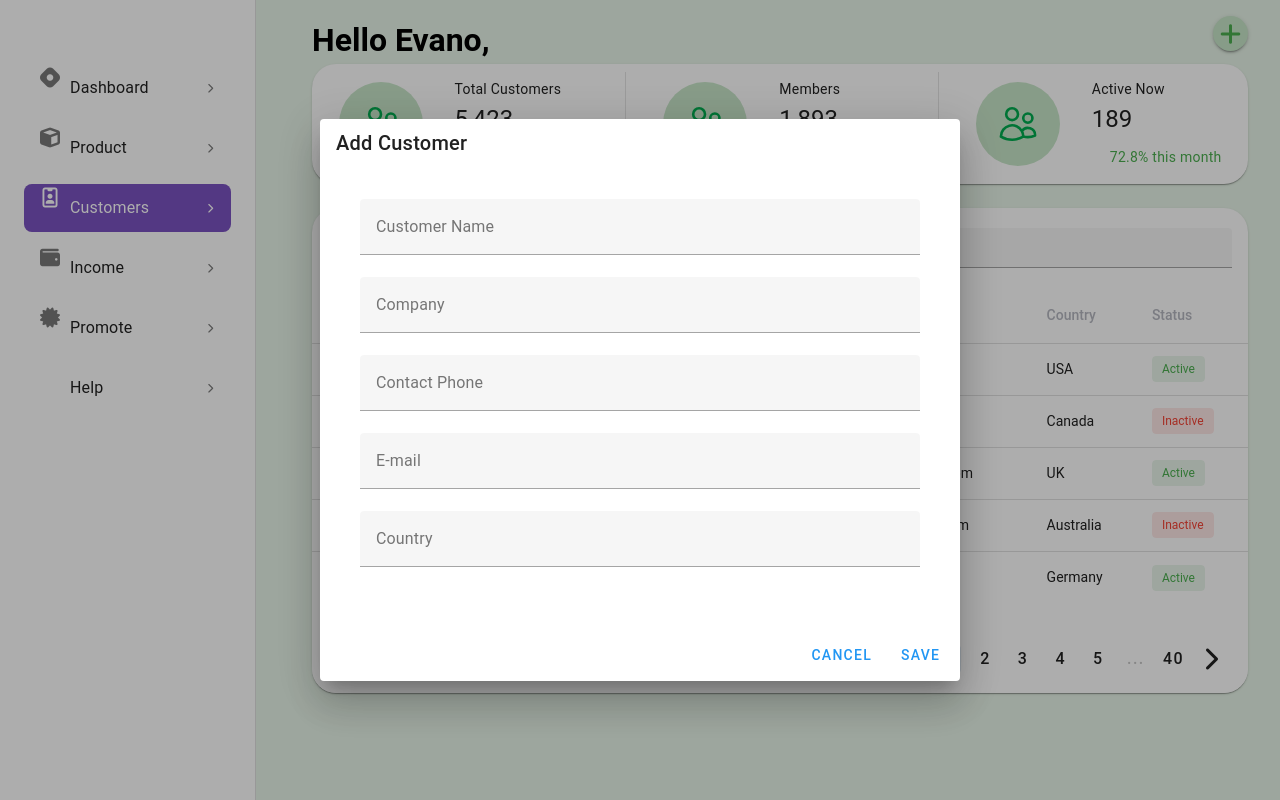
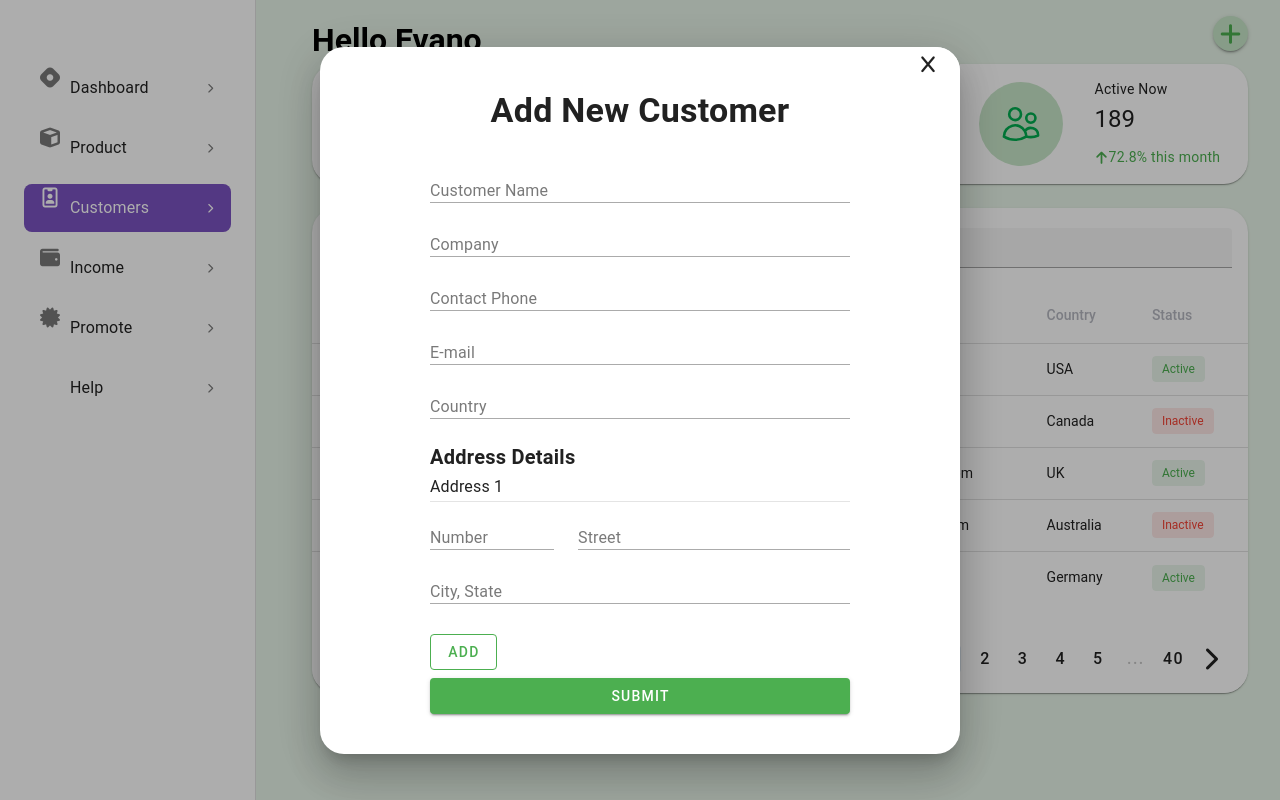
Before and after one commit to Husam7664/Customer-address-book, a Vue app: page /customers in a window 1280 px wide. Both pictures are taken after a click on the button 1230 px from the left and 33 px from the top of the page. Built offline with nearby package versions, Linux system fonts and the light colour scheme.

Commit message:
add new customer popup

```diff
--- a/src/components/AddCustomer.vue
+++ b/src/components/AddCustomer.vue
@@ -1,40 +1,55 @@
 <template>
   <!-- create add customer dialog -->
-  <v-dialog :model-value="modelValue" max-width="50%">
-    <v-card>
-      <v-card-title>
-        <span class="headline">Add Customer</span>
+  <v-dialog :model-value="modelValue" max-width="50%" persistent>
+    <v-card class="rounded-xl">
+      <div class="text-end">
+        <!-- <v-btn color="blue darken-1" text @click="close"/> -->
+        <v-btn flat @click="close">
+          <v-icon>fa-solid fa-x</v-icon>
+        </v-btn>
+      </div>
+      <v-card-title class="text-center">
+        <span class=" text-h4 font-weight-bold">Add New Customer</span>
       </v-card-title>
 
       <v-card-text>
         <v-container>
-          <v-text-field v-model="customerName" label="Customer Name" required />
-          <v-text-field v-model="company" label="Company" required />
-          <v-text-field v-model="customerName" label="Contact Phone" required />
-          <v-text-field v-model="email" label="E-mail" required />
-          <v-text-field v-model="country" label="Country" required />
+          <v-sheet max-width="75%" class="mx-auto">
+          <v-form @submit.prevent="handleSubmit">
+          <v-text-field v-model="customerName" label="Customer Name"  variant="underlined" density="compact" required />
+          <v-text-field v-model="company" label="Company"  variant="underlined" density="compact" required />
+          <v-text-field v-model="contactPhone" :rules="contactNumberRules" label="Contact Phone"  variant="underlined" density="compact" required />
+          <v-text-field v-model="email" label="E-mail"  variant="underlined" density="compact" required />
+          <v-text-field v-model="country" label="Country"  variant="underlined" density="compact" required />
+          <span class=" text-h6 font-weight-bold">Address Details</span>
+          <div v-for="(adress, i) in addresses" :key="i">
+            <span class="text-subtitle-1 ">Address {{ i + 1 }}</span>
+            <v-divider></v-divider>
+            <v-row class="mt-1">
+              <v-col cols="12" sm="6" md="4">
+                <v-text-field v-model="adress.number" label="Number" :rules="contactNumberRules" variant="underlined" density="compact" required />
+              </v-col>
+              <v-col cols="12" sm="6" md="8">
+                <v-text-field v-model="adress.street" label="Street"  variant="underlined" density="compact" required />
+              </v-col>
+            </v-row>
+            <v-text-field v-model="adress.cityState" label="City, State"  variant="underlined" density="compact" required />
+          </div>
 
-          <!-- <v-row>
-            <v-col cols="12" sm="6" md="4">
-              <v-text-field v-model="name" label="Name" required></v-text-field>
-            </v-col>
 
-            <v-col cols="12" sm="6" md="4">
-              <v-text-field v-model="email" label="E-mail" required></v-text-field>
-            </v-col>
+          <v-btn color="green" text variant="outlined" :disabled="addresses.length === 2" class="mt-2" @click="addAdress">Add </v-btn>
 
-            <v-col cols="12" sm="6" md="4">
-              <v-text-field v-model="phone" label="Phone" required></v-text-field>
-            </v-col>
-          </v-row> -->
+          <v-btn type="submit" color="green" block class="mt-2">Submit</v-btn>
+          </v-form>
+        </v-sheet>
         </v-container>
       </v-card-text>
 
-      <v-card-actions>
+      <!-- <v-card-actions>
         <v-spacer></v-spacer>
-        <v-btn color="blue darken-1" text @click="close">Cancel</v-btn>
+
         <v-btn color="blue darken-1" text @click="save">Save</v-btn>
-      </v-card-actions>
+      </v-card-actions> -->
     </v-card>
   </v-dialog>
 </template>
@@ -53,9 +68,59 @@ export default {
   setup(props, { emit}) {
     // const emit = defineEmits(['update:modelValue']);
 
-    const name = ref('');
+    const customerName = ref('');
+    const company = ref('');
+    const contactPhone = ref('');
     const email = ref('');
-    const phone = ref('');
+    const country = ref('');
+    const addresses = ref([
+      {
+        number: '',
+        street: '',
+        cityState: '',
+      }
+    ]);
+    const number = ref('');
+    const street = ref('');
+    const cityState = ref('');
+
+    // const firstNameRules = [
+    //   value => {
+    //     if (value?.length > 3) return true;
+    //     return 'First name must be at least 3 characters.';
+    //   },
+    // ];
+
+
+    const contactNumberRules = [
+      value => {
+        if (value?.length > 9 && /[0-9-]+/.test(value)) return true
+
+        return 'Phone number needs to be at least 9 digits.'
+      },
+    ];
+
+    const addAdress = () => {
+      addresses.value.push({
+        number: '',
+        street: '',
+        cityState: '',
+      })
+    }
+    const handleSubmit = () => {
+      // Handle form submission logic here
+      console.log('Form submitted:', {
+        customerName: customerName.value,
+        company: company.value,
+        contactPhone: contactPhone.value,
+        email: email.value,
+        country: country.value,
+        addresses: addresses.value,
+        number: number.value,
+        street: street.value,
+        cityState: cityState.value,
+       });
+    };
 
     const close = () => {
       emit('update:modelValue', false);
@@ -67,16 +132,28 @@ export default {
     };
 
     return {
-      name,
-      email,
-      phone,
       close,
       save,
+      customerName,
+      company,
+      email,
+      contactPhone,
+      country,
+      addresses,
+      number,
+      street,
+      cityState,
+      handleSubmit,
+      contactNumberRules,
+      addAdress
     };
   },
 };
 </script>
 
-<style>
-/* Add your styles here */
+<style scoped>
+/* .v-input {
+  height: 10px !important;
+} */
+
 </style>
--- a/src/components/customerOverView.vue
+++ b/src/components/customerOverView.vue
@@ -27,7 +27,7 @@ const isPositive = computed(() => Math.sign(props.change) === 1)
 
 <template>
   <!-- <v-card > -->
-    <div class="d-flex flex-row" style="max-width: 100%;">
+    <div class="d-flex flex-wrap" style="max-width: 100%;">
       <v-card-text class="d-flex align-center pb-4">
       <v-avatar color="green-lighten-4" size="84" style="max-width: 100%;">
         <img
@@ -49,8 +49,8 @@ const isPositive = computed(() => Math.sign(props.change) === 1)
         class="d-flex align-center gap-1 text-sm"
       >
         <VIcon
-          size="18"
-          :icon="isPositive ? 'bx-up-arrow-alt' : 'bx-down-arrow-alt'"
+          size="14"
+          :icon="isPositive ? 'fa-solid fa-arrow-up' : 'fa-solid fa-arrow-down'"
         />
         {{ isPositive ? Math.abs(props.change) : props.change }}% this month
       </span>
--- a/src/views/Customers.vue
+++ b/src/views/Customers.vue
@@ -77,7 +77,3 @@ setup() {
 
 }
 </script>
-
-<style>
-
-</style>
```
